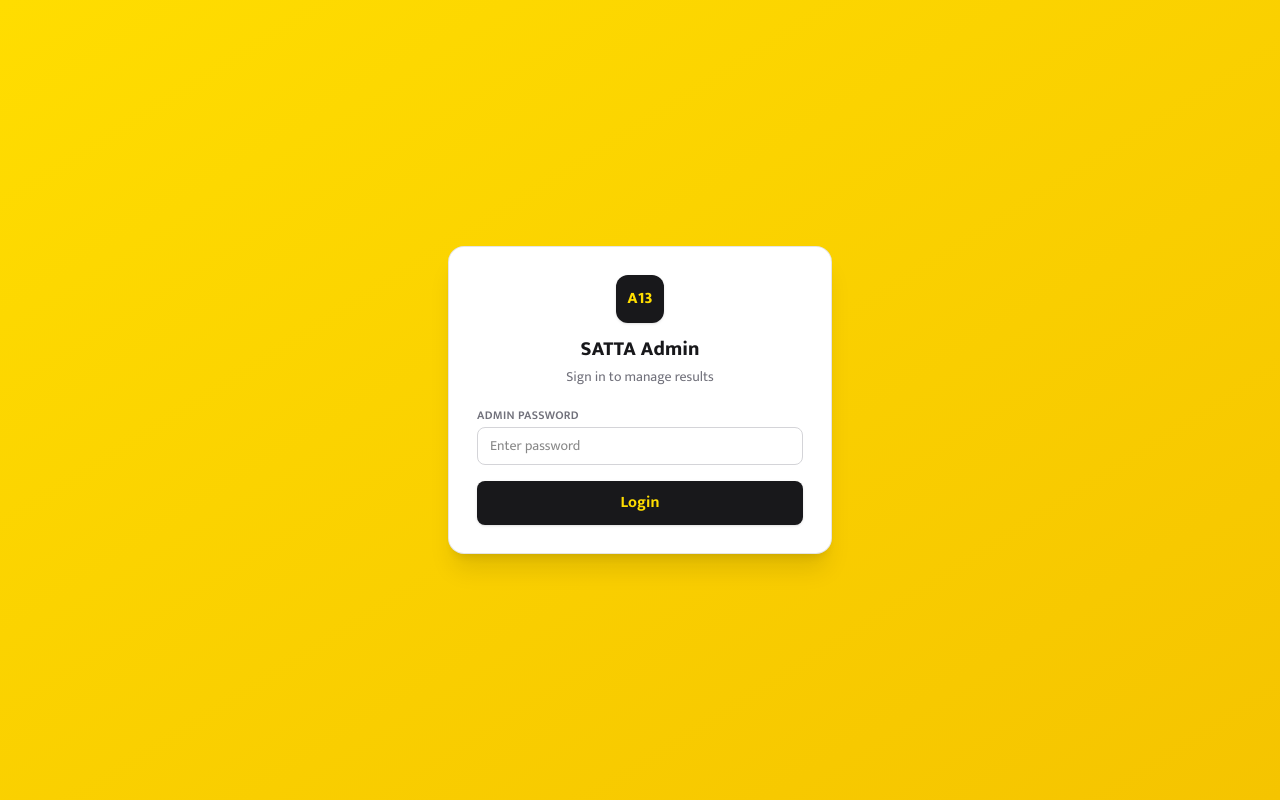
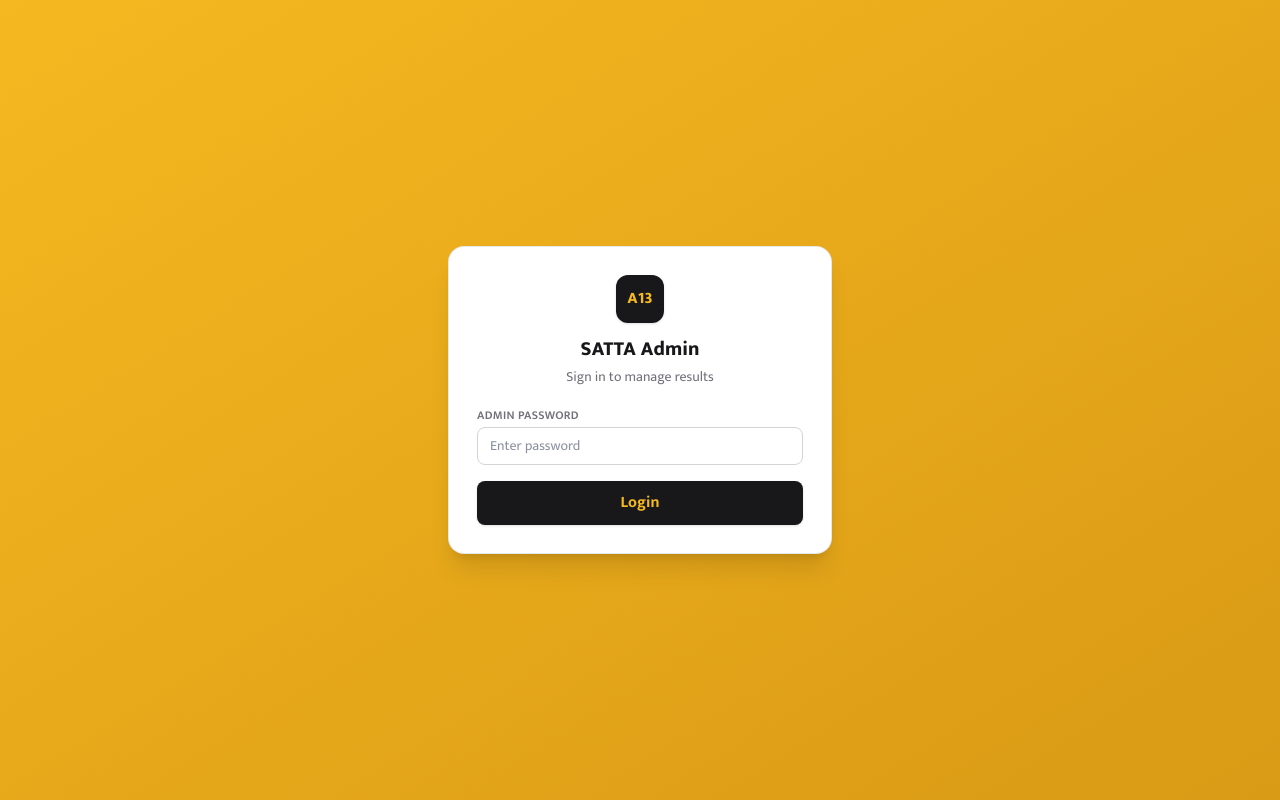
Before and after one commit to a13satta-stack/a13, a Next.js app: page /control-panel in a window 1280 px wide. Built offline with nearby package versions, Linux system fonts and the light colour scheme; no server answers.

Commit message:
new design hhff

```diff
--- a/app/globals.css
+++ b/app/globals.css
@@ -1,20 +1,22 @@
 @import "tailwindcss";
 
-/* ── Classic satta palette: black surfaces + bright yellow ─────────────────
-   The `brand-*` tokens are kept (SiteHeader/SiteFooter reference them) but
-   pointed back at the original black/yellow look, so every `bg-black`,
-   `bg-brand-indigo`, and `satta-yellow` across the app returns to the classic
-   theme without touching a single component. */
+/* ── Brand palette: Midnight Indigo + Gold ─────────────────────────────────
+   A deliberate move away from the generic yellow/black satta template so the
+   site reads as its own brand. Deep indigo replaces black as the dark surface;
+   gold replaces yellow as the accent; a warm crimson keeps result numbers
+   popping on light cards; and the page sits on a soft near-white background.
+   The old `satta-*` tokens and Tailwind's own `black` are repointed here, so
+   every `bg-black` / `bg-brand-indigo` / `satta-yellow` re-skins at once. */
 :root {
-  --brand-indigo: #000000; /* primary dark surface (black) */
-  --brand-indigo-2: #0d0d0d; /* raised surface / hover on dark */
-  --brand-indigo-3: #222222; /* borders / dividers on dark */
-  --brand-gold: #ffdd00; /* accent */
-  --brand-gold-dark: #f5c400;
-  --brand-crimson: #d40000; /* result numbers */
-  --brand-cream: #ffdd00; /* page background */
+  --brand-indigo: #16213e; /* primary dark surface */
+  --brand-indigo-2: #1f2c4d; /* raised surface / hover on dark */
+  --brand-indigo-3: #2a3a63; /* borders / dividers on dark */
+  --brand-gold: #f5b820; /* accent */
+  --brand-gold-dark: #d99a15;
+  --brand-crimson: #e11d48; /* result numbers on light */
+  --brand-cream: #f7f8fc; /* page background */
 
-  /* Back-compat aliases — existing classes keep working. */
+  /* Back-compat aliases — existing classes keep working, new look. */
   --satta-yellow: var(--brand-gold);
   --satta-yellow-dark: var(--brand-gold-dark);
   --satta-red: var(--brand-crimson);
@@ -37,8 +39,10 @@
 
 html,
 body {
-  background: var(--satta-yellow);
-  color: #111;
+  /* Soft, faintly indigo-tinted page background — no more full-bleed yellow. */
+  background: linear-gradient(180deg, var(--brand-cream) 0%, #eef1f9 100%);
+  background-attachment: fixed;
+  color: #1a2340;
   font-family: var(--font-mukta), Arial, Helvetica, sans-serif;
 }
 
```
